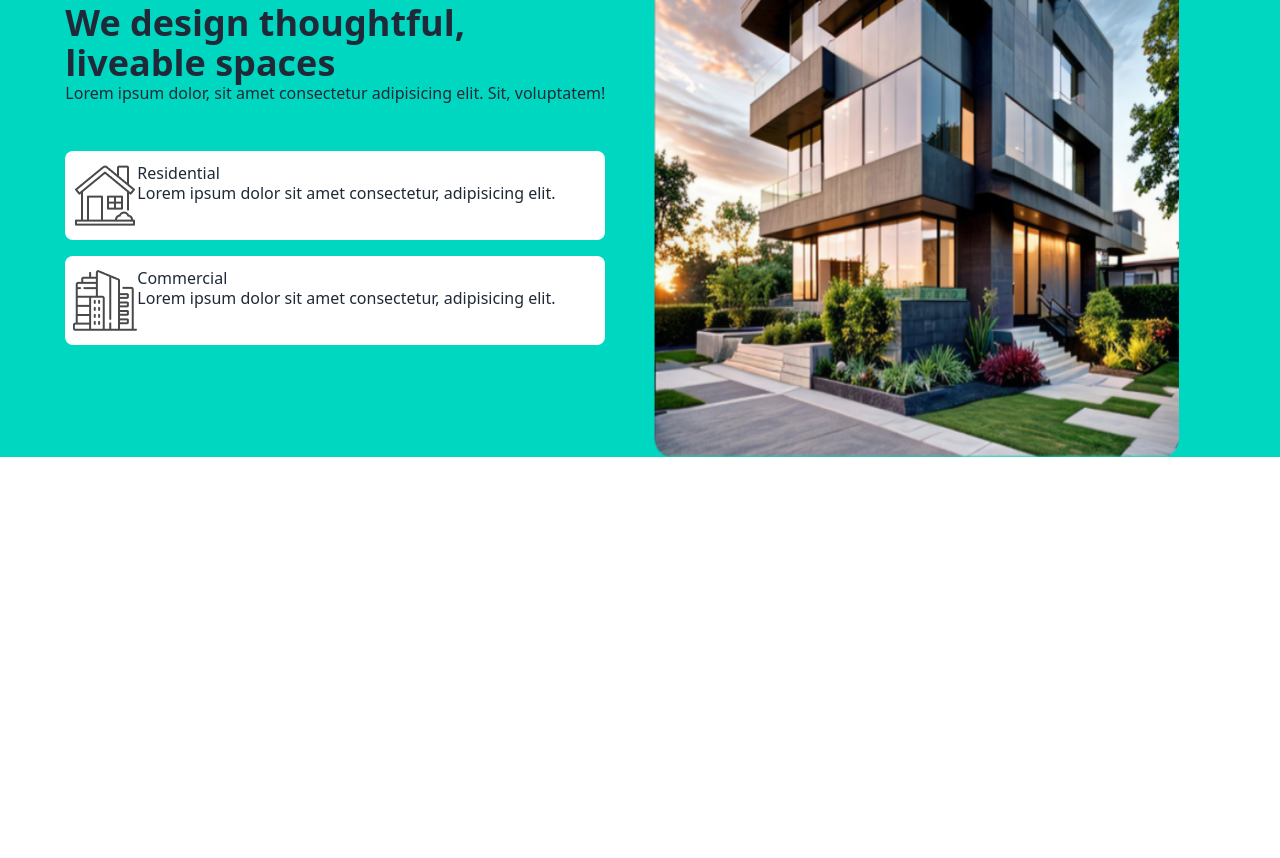
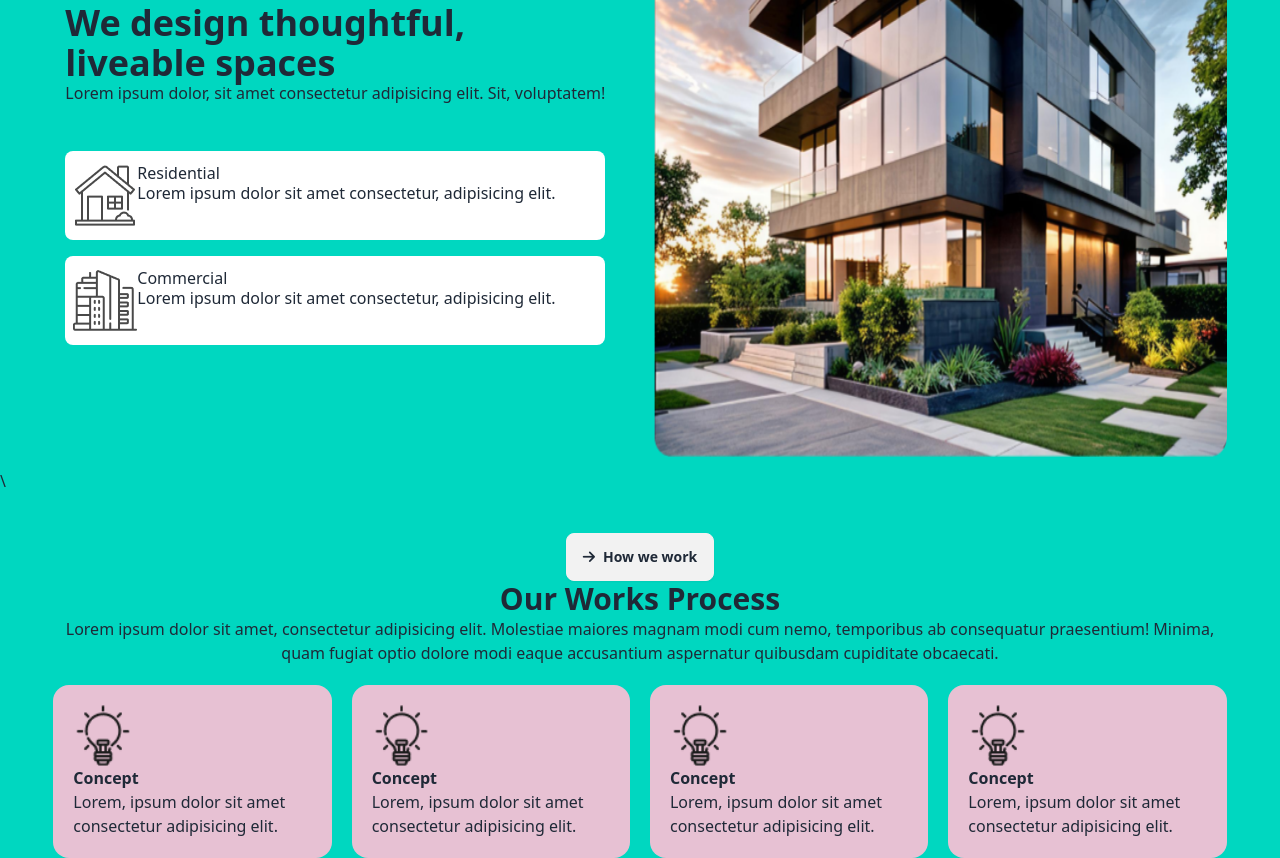
Before and after one commit to Jahin09/Assingment-3, a plain HTML site: page indext.html in a window 1280 px wide. Shown: the part 1035-1893 px from the top of the page. Before the commit the page ends 1504 px from the top, so only its background shows below. Drawn offline with nearby package versions, Linux system fonts and the light colour scheme.

Commit message:
complte we work section

```diff
--- a/indext.html
+++ b/indext.html
@@ -150,17 +150,62 @@
                     </div>
                 </div>
                 <div  class=" flex ">
-                    <img class="w-11/12" src="assets/Rectangle.png" alt="">
+                    <img class="w-full h-full" src="assets/Rectangle.png" alt="">
                 </div>
             </div>
         </section>
         <!-- section-end here -->
          <!-- our wrok process -->
          <section>
-        <div>
+        <div class=" sm:flex-row flex-col">\
+            <div class="w-11/12 mx-auto gap-9">
+            <div class="flex flex-col justify-center aling-center text-center mt-10 mb-5">
+                  <div>
+                    <button class="btn btn-frimary bg-white-400 h-8 w-42"><i class="fa-solid fa-arrow-right "></i>How we work</button>
+                  </div>
+               <div>
+                 <h2 class="text-3xl font-extrabold">Our Works Process</h2>
+                <p>Lorem ipsum dolor sit amet, consectetur adipisicing elit. Molestiae maiores magnam modi cum nemo, temporibus ab consequatur praesentium! Minima, quam fugiat optio dolore modi eaque accusantium aspernatur quibusdam cupiditate obcaecati.</p></div>
+            </div>
+            <div class=" grid grid-cols-1 gap-5 rounded-2xl lg:grid-cols-4">
+            <div class="bg-[#E7C1D3]  w-62 h-68 flex flex-col  justify-start rounded-2xl">
+                <div class=" mx-4 my-3 px-1 py-2 gap-8">
+                    <img class="w-1/4" src="assets/concept.png" alt="">
+                <h4 class="font-bold">Concept</h4>
+                <p>Lorem, ipsum dolor sit amet consectetur adipisicing elit.</p>
+                </div>
+            </div>
+            <div class="bg-[#E7C1D3]  w-62 h-68 flex flex-col  justify-start rounded-2xl	">
+                <div class="mx-4 my-3 px-1 py-2 gap-8">
+                    <img class="w-1/4" src="assets/concept.png" alt="">
+                <h4 class="font-bold">Concept</h4>
+                <p>Lorem, ipsum dolor sit amet consectetur adipisicing elit.</p>
+                </div>
+            </div>
+            <div class="bg-[#E7C1D3]  w-62 h-68 flex flex-col  justify-start rounded-2xl	">
+                <div class="mx-4 my-3 px-1 py-2 gap-8">
+                    <img class="w-1/4" src="assets/concept.png" alt="">
+                <h4 class="font-bold">Concept</h4>
+                <p>Lorem, ipsum dolor sit amet consectetur adipisicing elit.</p>
+                </div>
+            </div>
+            <div class="bg-[#E7C1D3]  w-62 h-68 flex flex-col  justify-start rounded-2xl">
+                <div class="mx-4 my-3 px-1 py-2 gap-8">
+                    <img class="w-1/4" src="assets/concept.png" alt="">
+                <h4 class="font-bold">Concept</h4>
+                <p>Lorem, ipsum dolor sit amet consectetur adipisicing elit.</p>
+                </div>
+            </div>
+            </div>
+            </div>
 
         </div>
          </section>
+         <!-- ended our work porcess -->
+          <!-- started -->
+          <section>
+
+          </section>
     </main>
 </body>
 </html>
```
